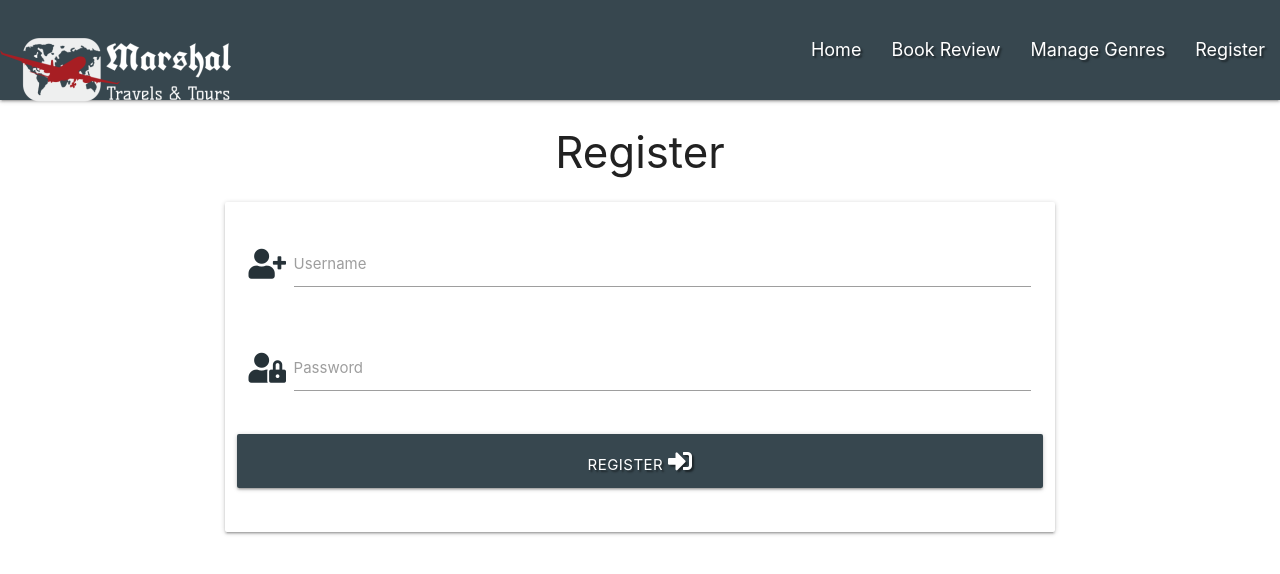
After one commit to Seagather/Marshal-Pundit-Reviews, a Flask app: page /register in a window 1280 px wide. The commit adds this page. Shown: the top 574 px of the page. Run offline with Flask 2, Linux system fonts and the light colour scheme; some libraries are stand-ins or nearby versions.

Commit message:
Add Register template

```diff
--- a/app.py
+++ b/app.py
@@ -24,6 +24,11 @@ def get_reviews():
     return render_template("reviews.html", reviews=reviews)
 
 
+@app.route("/register", methods=["GET", "POST"])
+def register():
+    return render_template("register.html")
+
+
 if __name__ == "__main__":
     app.run(host=os.environ.get("IP"),
             port=int(os.environ.get("PORT")),
--- a/templates/base.html
+++ b/templates/base.html
@@ -23,7 +23,7 @@
 					<li class="nav-item"><a class="nav-link" href="{{ url_for('get_reviews') }}">Home</a></li>
 					<li class="nav-item"><a class="nav-link" href="#">Book Review</a></li>
 					<li class="nav-item"><a class="nav-link" href="#">Manage Genres</a></li>
-					<li class="nav-item"><a class="nav-link" href="#">Register</a></li>
+					<li class="nav-item"><a class="nav-link" href="{{ url_for('register') }}">Register</a></li>
 				</ul>
 			</div>
 		</nav>
@@ -34,7 +34,7 @@
             <li class="nav-item"><a class="nav-link" href="{{ url_for('get_reviews') }}">Home</a></li>
             <li class="nav-item"><a class="nav-link" href="#">Book Review</a></li>
             <li class="nav-item"><a class="nav-link" href="#">Manage Genres</a></li>
-            <li class="nav-item"><a class="nav-link" href="#">Register</a></li>
+            <li class="nav-item"><a class="nav-link" href="{{ url_for('register') }}">Register</a></li>
 		</ul>
 	</header>
 
--- /dev/null
+++ b/templates/register.html
@@ -0,0 +1,35 @@
+{% extends "base.html" %}
+{% block content %}
+
+    <h3 class="center-align">Register</h3>
+
+    <div class="row">
+        <form class="col s12 m8 offset-m2" method="POST" action="{{ url_for('register') }}">
+            <div class="card-panel">
+                <!-- username -->
+                <div class="row">
+					<div class="input-field col s12">
+						<i class="fas fa-user-plus prefix blue-grey-text text-darken-4"></i>
+						<input id="username" name="username" type="text" class="validate">
+						<label for="username">Username</label>
+					</div>
+                </div>
+                <!-- passowrd -->
+                <div class="row">
+                    <div class="input-field col s12">
+						<i class="fas fa-user-lock prefix blue-grey-text text-darken-4"></i>
+                        <input id="password" name="password" type="password" class="validate">
+                        <label for="password">Password</label>
+                    </div>
+                </div>
+                <!-- register -->
+                <div class="row">
+                    <button type="submit" class="col s12 btn-large blue-grey darken-3 text-shadow">
+                        Register <i class="fas fa-sign-in-alt"></i>
+                    </button>
+                </div>
+            </div>
+        </form>
+    </div>
+
+{% endblock %}
```
